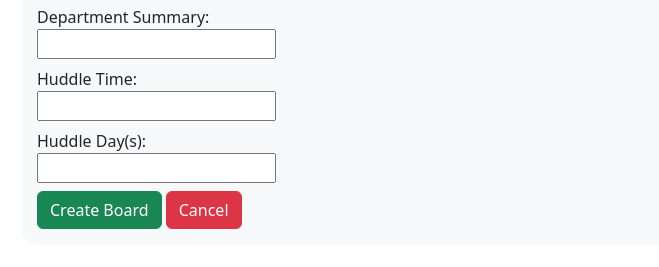
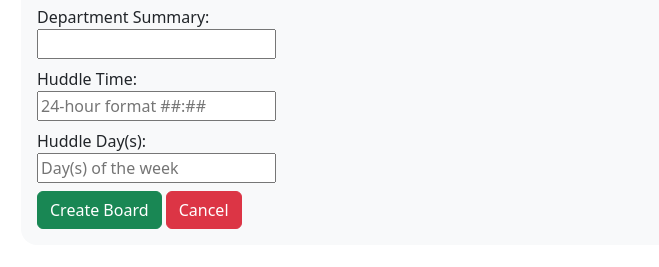
Before and after one commit to algonquin-college-sat/24w-cst8334-300-group-9, a website: page frontend/src/create-board.html in a window 1280 px wide. Shown: the part 337-604 px from the top of the page, without its empty margins (11-670 px from the left). Drawn offline with nearby package versions, Linux system fonts and the light colour scheme.

Commit message:
minor changes

```diff
--- a/frontend/src/create-board.html
+++ b/frontend/src/create-board.html
@@ -33,11 +33,11 @@
           </div>
           <div class="mb-2">
             <label for="huddleTime">Huddle Time: </label><br>
-            <input type="text" id="huddleTime" hint="24-hour format ##:##">
+            <input type="text" id="huddleTime" placeholder="24-hour format ##:##">
           </div>
           <div class="mb-2">
             <label for="huddleDay">Huddle Day(s): </label><br>
-            <input type="text" id="huddleDay" hint="Day(s) of the week">
+            <input type="text" id="huddleDay" placeholder="Day(s) of the week">
           </div>
           <button type="button" class="btn btn-success" id="createBoardBtn" data-bs-toggle="modal" data-bs-target="#modalCreateBoard">Create Board</button>
           <a class="btn btn-danger" id="cancelBoardBtn" role="button" href="index.html">Cancel</a>
```
Also changed, not shown: frontend/src/manage-board.html (+0 -4 lines).
